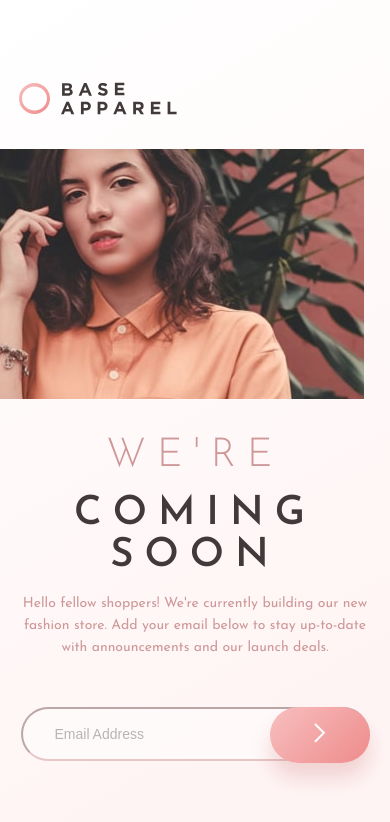
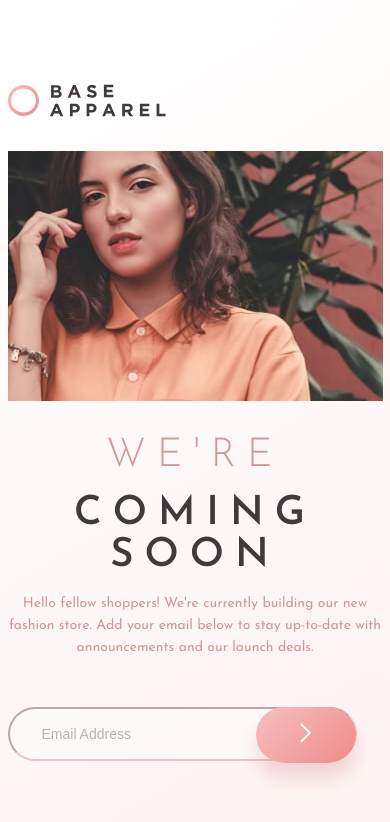
Before and after one commit to NinoGobejishvili/Base-Apparel-Coming-Soon-Master, a plain HTML site: page index.html in a window 390 px wide. Drawn offline with Linux system fonts and the light colour scheme.

Commit message:
first commit

```diff
--- a/style.css
+++ b/style.css
@@ -8,6 +8,8 @@ body{
     font-family: Josefin Sans;
     background: linear-gradient(150.03deg, #FFFFFF 0%, #FFF4F4 84.51%);
     height: 100vh;
+    /* width: 100%; */
+    box-sizing: border-box;
     }
 
 .container{
@@ -15,25 +17,36 @@ body{
     flex-direction: column;
     justify-content: center;
     align-items: center;
-    height: 800px;
-    width: 375px;
+    height: 100vh;
+    max-height: 800px;
+    max-width: 375px;
+    width: 100%;
+    background: linear-gradient(150.03deg, #FFFFFF 0%, #FFF4F4 84.51%);
+    box-sizing: border-box;
     }
+
+
 
 .hero-desktop{
     display: none;
     }
 
+.hero-mobile{
+    width: 100%;
+}
+
 .logo{
-    margin-right: auto;
-    padding: 30px;
+    /* margin-right: auto; */
+    margin-bottom: 30px;
     }
 
 .text{
     display: flex;
     flex-direction: column;
     justify-content: center;
-    padding: 32px;
     gap: 16px;
+    box-sizing: border-box;
+    margin-top: 30px;
     }
 
 h1{
@@ -57,6 +70,7 @@ p{
     font-size: 14px;
     font-weight: 400;
     line-height: 22px;
+    width: 100%;
     text-align: center;
     color: #CE9898
     }
@@ -88,7 +102,7 @@ p{
     background: linear-gradient(135deg, #F8BFBF 0%, #EE8B8B 100%);
     border: none;
     position: absolute;
-    margin-left: 249px;
+    margin-left: 248px;
     box-shadow: 0px 15px 20px rgba(198, 110, 110, 0.247569);
     }
 
@@ -97,7 +111,7 @@ p{
     color:
     #F96464;
     font-size: 13px;
-    margin-left: 32px;
+    margin-left: 30px;
     }
 
 .icon-error{
@@ -127,7 +141,7 @@ p{
         }
 
     .main{
-        height: 800px;
+        height: 100vh;
         width: 788px;
         }
 
```
